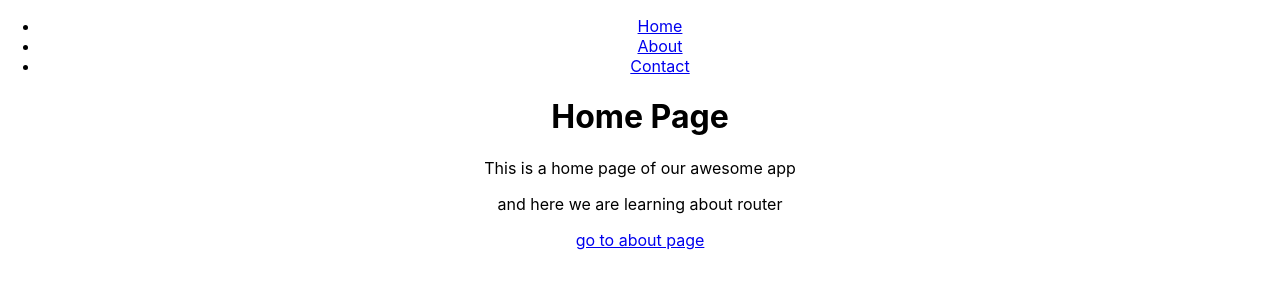
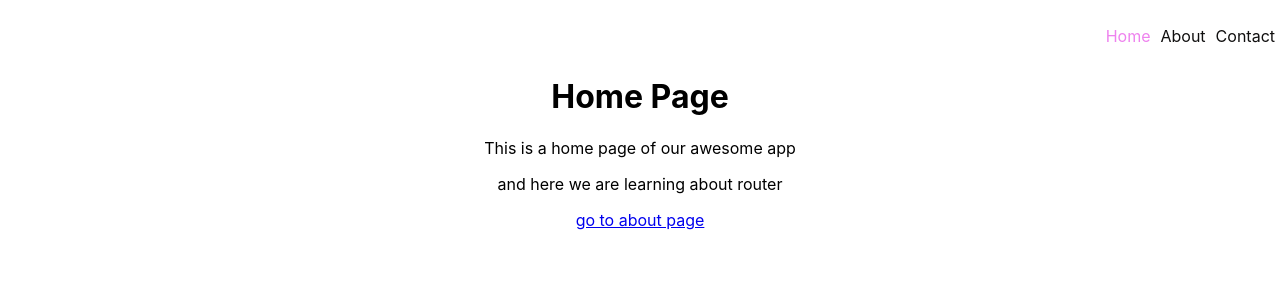
Before and after one commit to rolitiwari1234/React-1, a React (Create React App) app in the folder my-app/: page / in a window 1280 px wide. Shown: the top 300 px of the page. Built offline with nearby package versions, Linux system fonts and the light colour scheme.

Commit message:
link,Navlink style

```diff
--- a/my-app/src/App.css
+++ b/my-app/src/App.css
@@ -18,7 +18,21 @@ span{
     animation: App-logo-spin infinite 20s linear;
   }
 }
+.navbar{
+  text-align: right;
+}
+.navbar li{
+  display: inline-block;
+  padding: 10px 5px;
 
+}
+.nav-bar-link{
+  color:rgb(16, 15, 15);
+  text-decoration:none;
+}
+.nav-bar-link:hover{
+  color:rgb(222, 34, 34);
+}
 .App-header {
   background-color: #282c34;
   min-height: 100vh;
--- a/my-app/src/components/Navbar.js
+++ b/my-app/src/components/Navbar.js
@@ -1,12 +1,13 @@
-import {Link} from 'react-router-dom';
+import {Link,NavLink} from 'react-router-dom';
 
 function Navbar(){
     return(
         <div>
-            <ul>
-           <li><Link to = "/">Home</Link></li>
-           <li><Link to = "/about">About</Link></li>
-            <li><Link to = "/">Contact</Link></li>
+            <ul className='navbar'>
+           <li><NavLink  className = "nav-bar-link" style = {{color:"violet"}}to = "/">Home</NavLink></li>
+           <li><NavLink className = "nav-bar-link" to = "/about">About</NavLink></li>
+            <li><NavLink className = "nav-bar-link"to = "/">Contact</NavLink></li>
+
             {/* <li><Link to = "/user/roli">Roli</Link></li>
             <li><Link to = "/user/tiwari">tiwari</Link></li> */}
           </ul>
```
